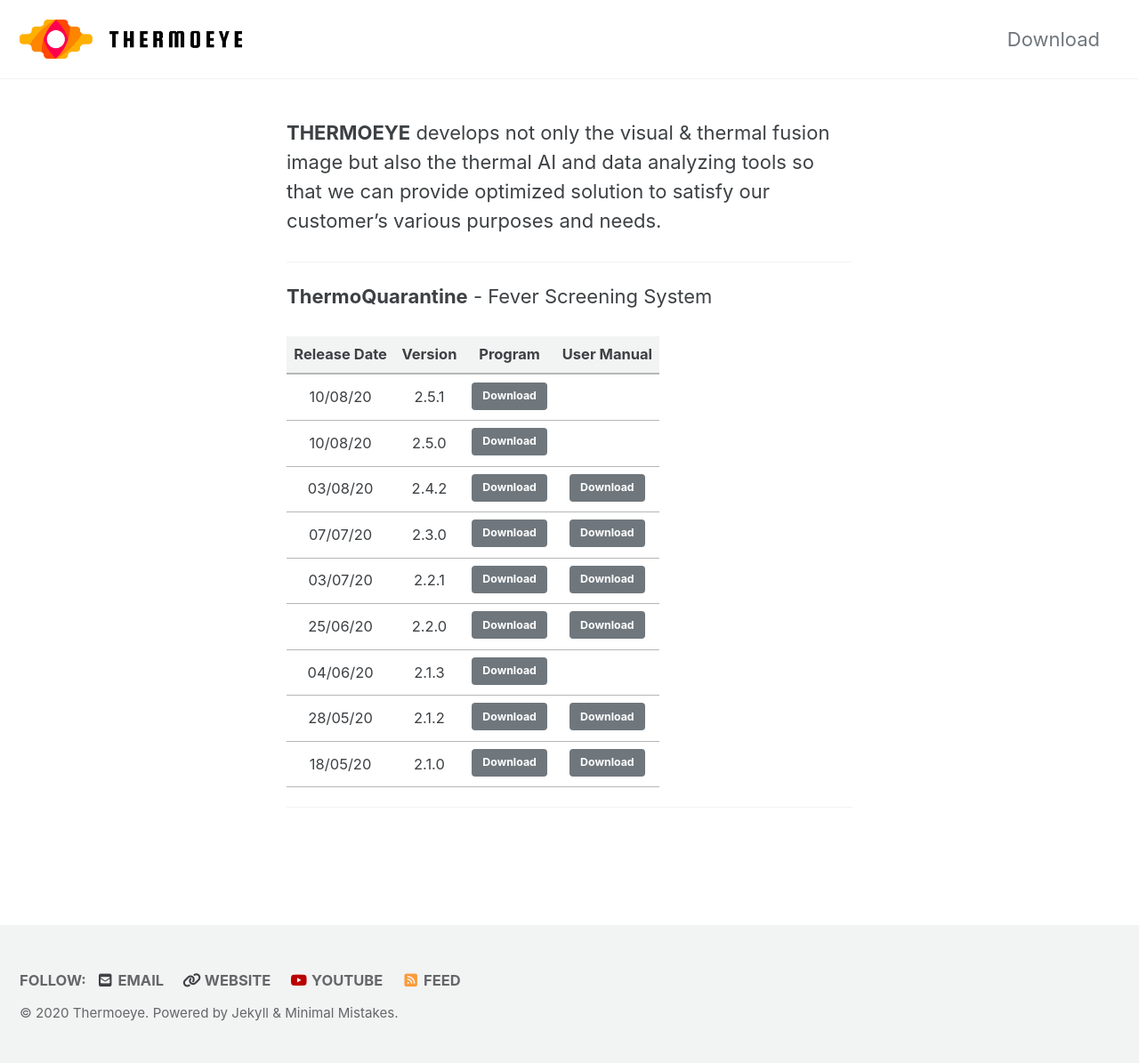
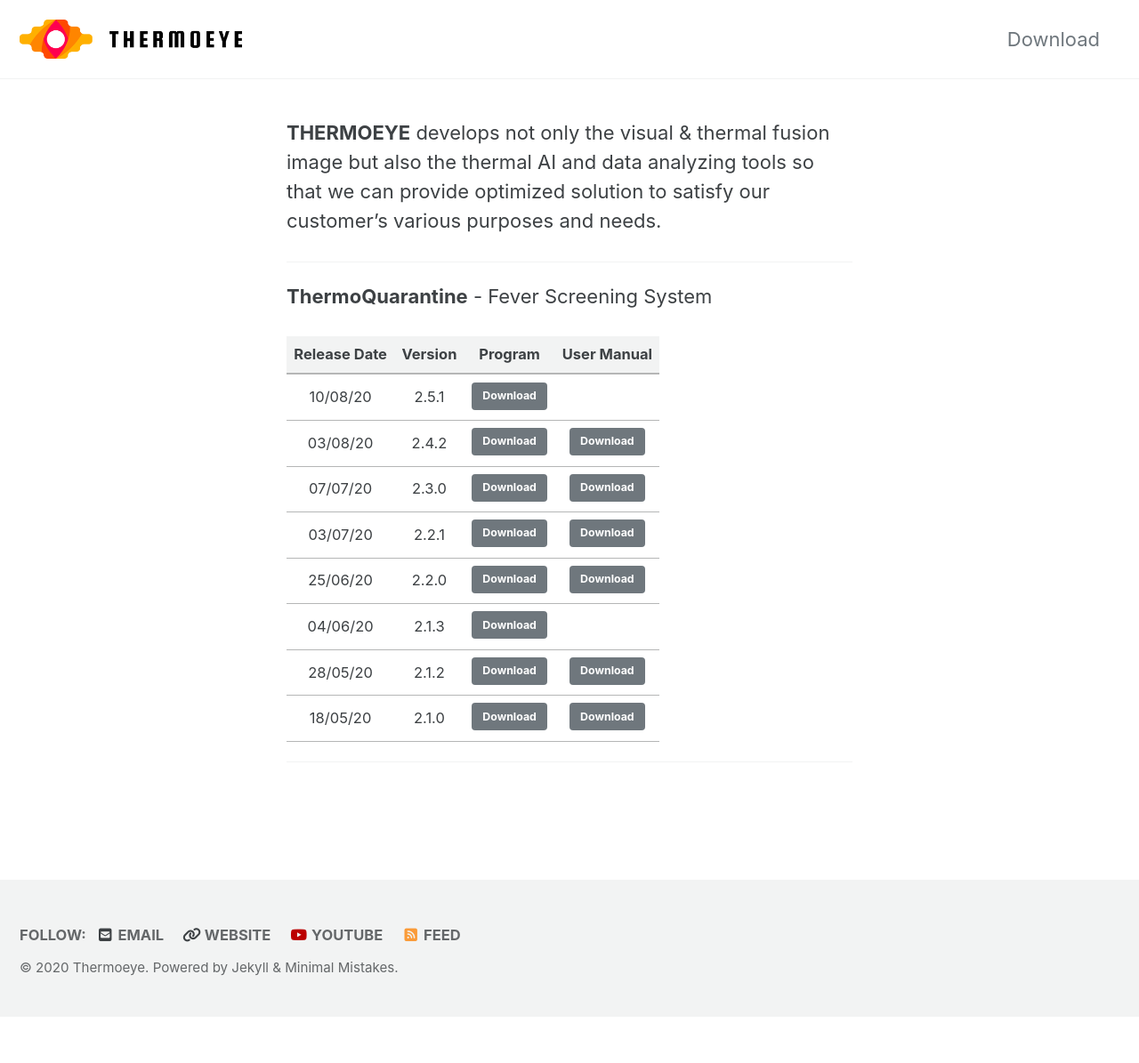
Before and after one commit to ThermoEye/ThermoEye.github.io, a Jekyll site: the page built from _pages/download.md, in a window 1280 px wide. Shown: the whole page at 89% size. Built offline with Jekyll 4.4.1, drawn with Linux system fonts in a browser that asks for light colours; cached includes are drawn as plain includes; nearby versions of some CDN libraries; after the commit the page ends 1143 px from its top, so only the background shows below that.

Commit message:
Delete 2.5.0 Setup File

```diff
--- a/_pages/download.md
+++ b/_pages/download.md
@@ -20,7 +20,6 @@
 | Release Date | Version | Program | User Manual |
 |:---------:|:---------:|:---------:|:---------:|
 | 10/08/20 | 2.5.1 | <a href="https://docs.google.com/uc?export=download&id=1hqFEgapAbxvsemPmxraJmBOxNSqHYlLd" class="btn btn--primary">Download</a> |  |
-| 10/08/20 | 2.5.0 | <a href="https://docs.google.com/uc?export=download&id=1GvOD2RsmKoURtAspkxi14mf9v9mx237k" class="btn btn--primary">Download</a> |  |
 | 03/08/20 | 2.4.2 | <a href="https://docs.google.com/uc?export=download&id=1KG0odOlWiBOcOJ3utVRsqk-wwHP6JauY" class="btn btn--primary">Download</a> | <a href="https://docs.google.com/uc?export=download&id=1EK7yxFblUUVWGxjvqxirdhaLLc51P3yE" class="btn btn--primary">Download</a> |
 | 07/07/20 | 2.3.0 | <a href="https://docs.google.com/uc?export=download&id=1Dj2M92AnunLv9m28-mSB3ogmTpgjTlDC" class="btn btn--primary">Download</a> | <a href="https://docs.google.com/uc?export=download&id=1uk9fDWnQ9EgRp40JBxRrMgcRdpCUlzf0" class="btn btn--primary">Download</a> |
 | 03/07/20 | 2.2.1 | <a href="https://docs.google.com/uc?export=download&id=1MvOugKYWZHy-cP-1utPxnR3rnZFjHqPc" class="btn btn--primary">Download</a> | <a href="https://docs.google.com/uc?export=download&id=1uk9fDWnQ9EgRp40JBxRrMgcRdpCUlzf0" class="btn btn--primary">Download</a> |
```
